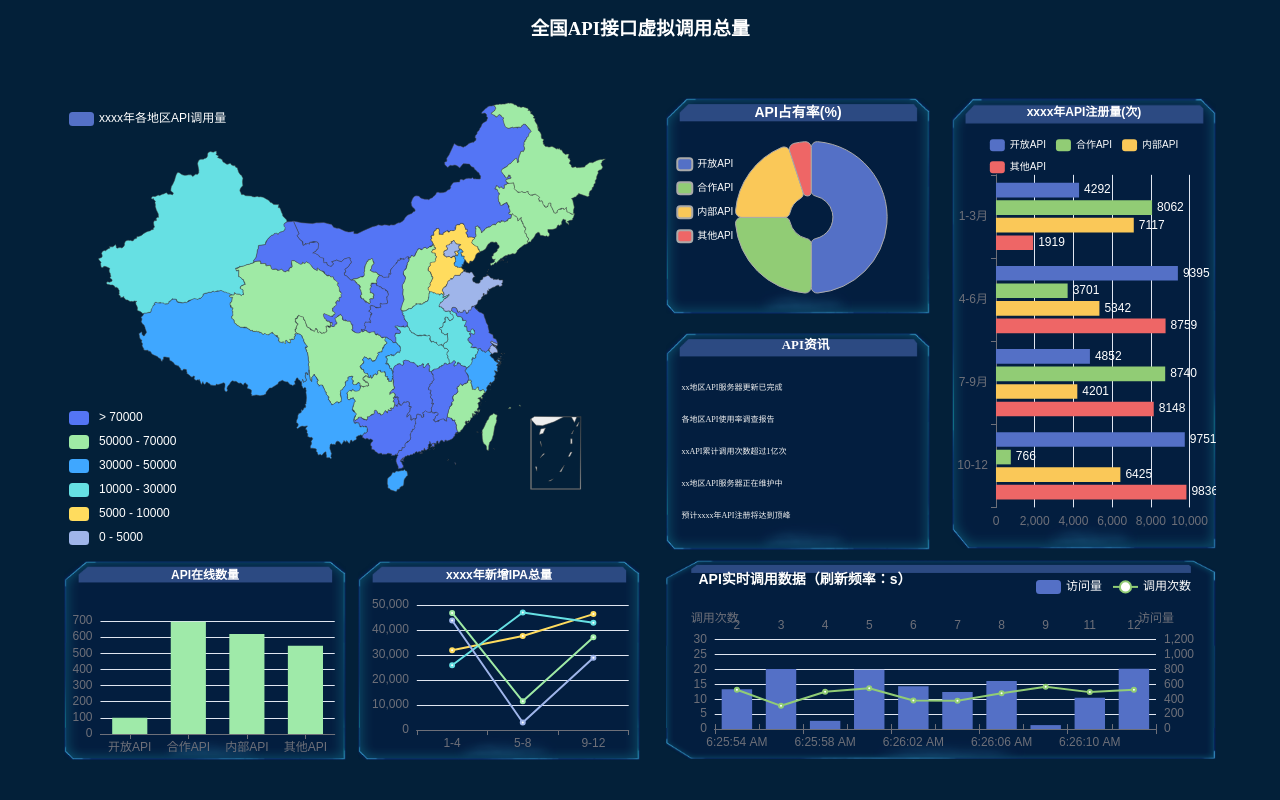
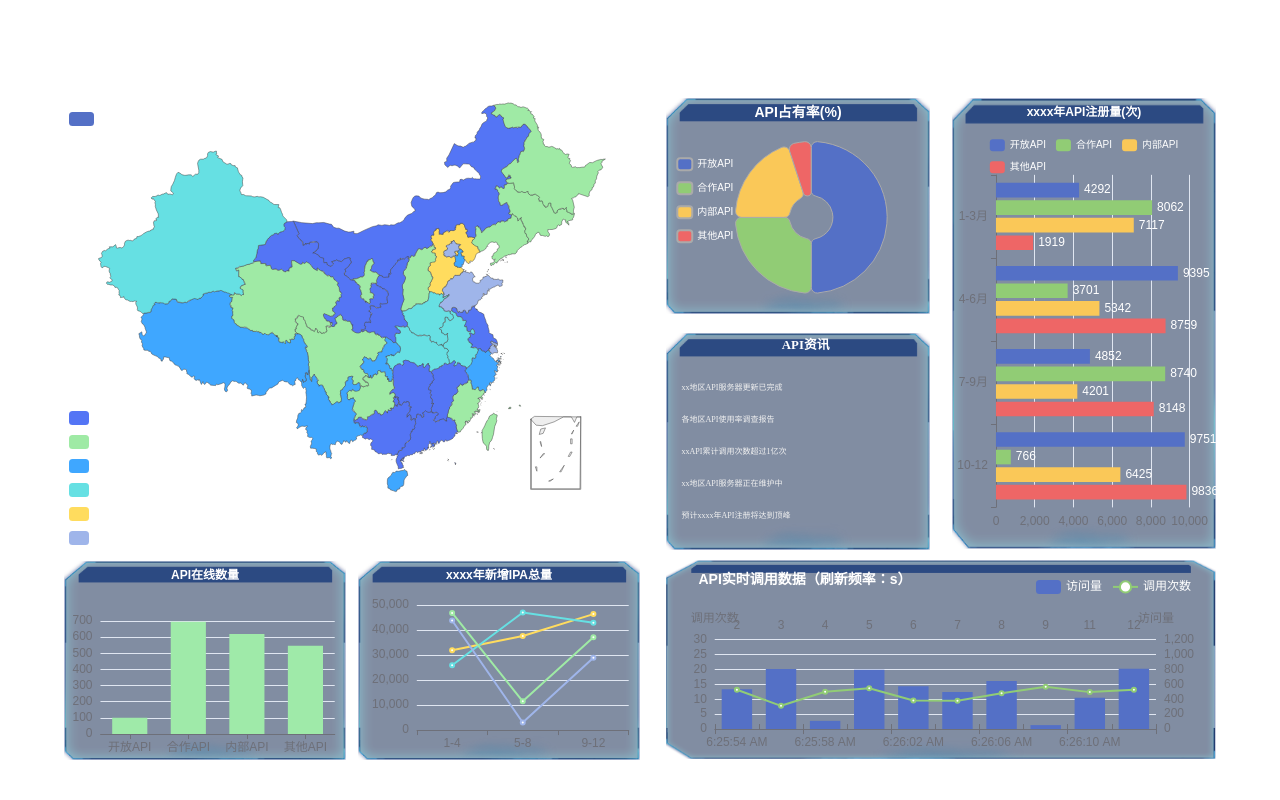
Before and after one commit to buliangz/Echarts_large-screen_data, a plain HTML site: page index.html in a window 1280 px wide. Drawn offline with nearby package versions, Linux system fonts and the light colour scheme.

Commit message:
Update index.css

```diff
--- a/css/index.css
+++ b/css/index.css
@@ -3,7 +3,7 @@
     margin: 0px;
 }
 .bg{
-    background-color: rgb(3, 32, 57);
+/*     background-color: rgb(3, 32, 57); */
     background-image: src(../images/bg.jpg);
 
 }
```
